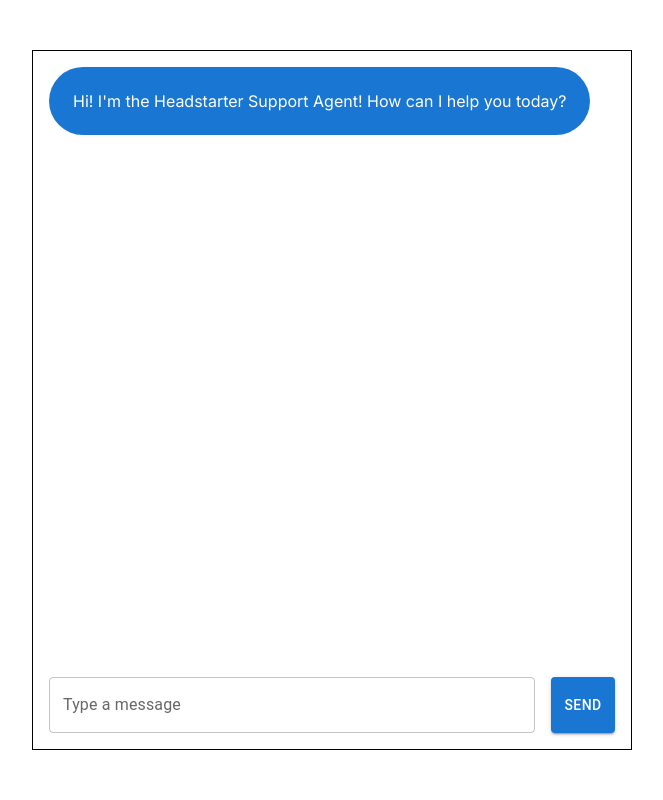
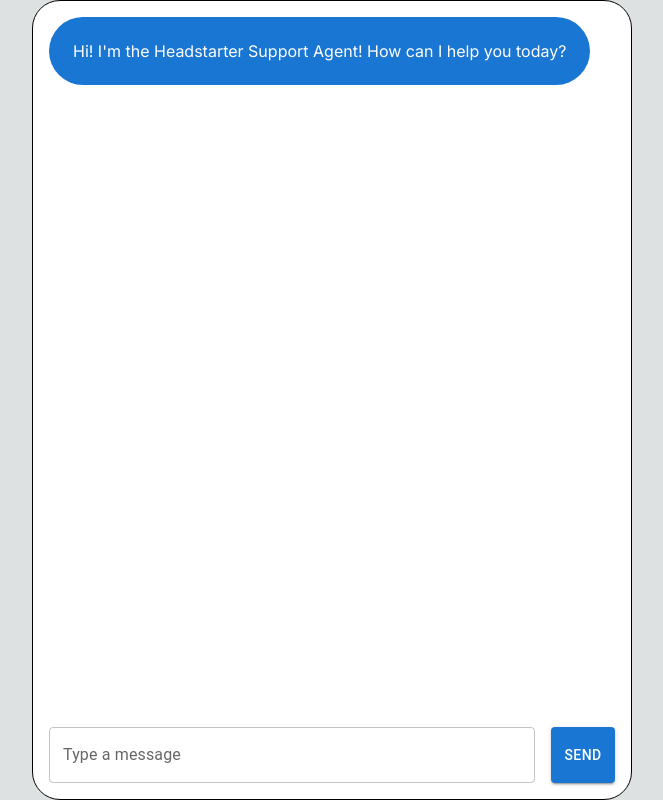
Before and after one commit to aymanabdalla1/ai_customer_support, a Next.js app: page / in a window 1280 px wide. Shown: the whole page, without its empty margins (308-971 px from the left). Built offline with nearby package versions, Linux system fonts and the light colour scheme.

Commit message:
small css update

```diff
--- a/app/page.js
+++ b/app/page.js
@@ -50,6 +50,7 @@
 
   return (
     <Box
+      bgcolor="#DEE1E1"
       width="100vw"
       height="100vh"
       display="flex"
@@ -58,10 +59,12 @@
       alignItems="center"
     >
       <Stack
+      bgcolor="white"
         direction="column"
         width="600px"
-        height="700px"
+        height="800px"
         border="1px solid black"
+        borderRadius={7}
         p={2}
         spacing={2}
       >
@@ -84,7 +87,7 @@
                 bgcolor={
                   messages.role === "assistant"
                     ? "primary.main"
-                    : "secondary.main"
+                    : "green"
                 }
                 color="white"
                 borderRadius={16}
```
